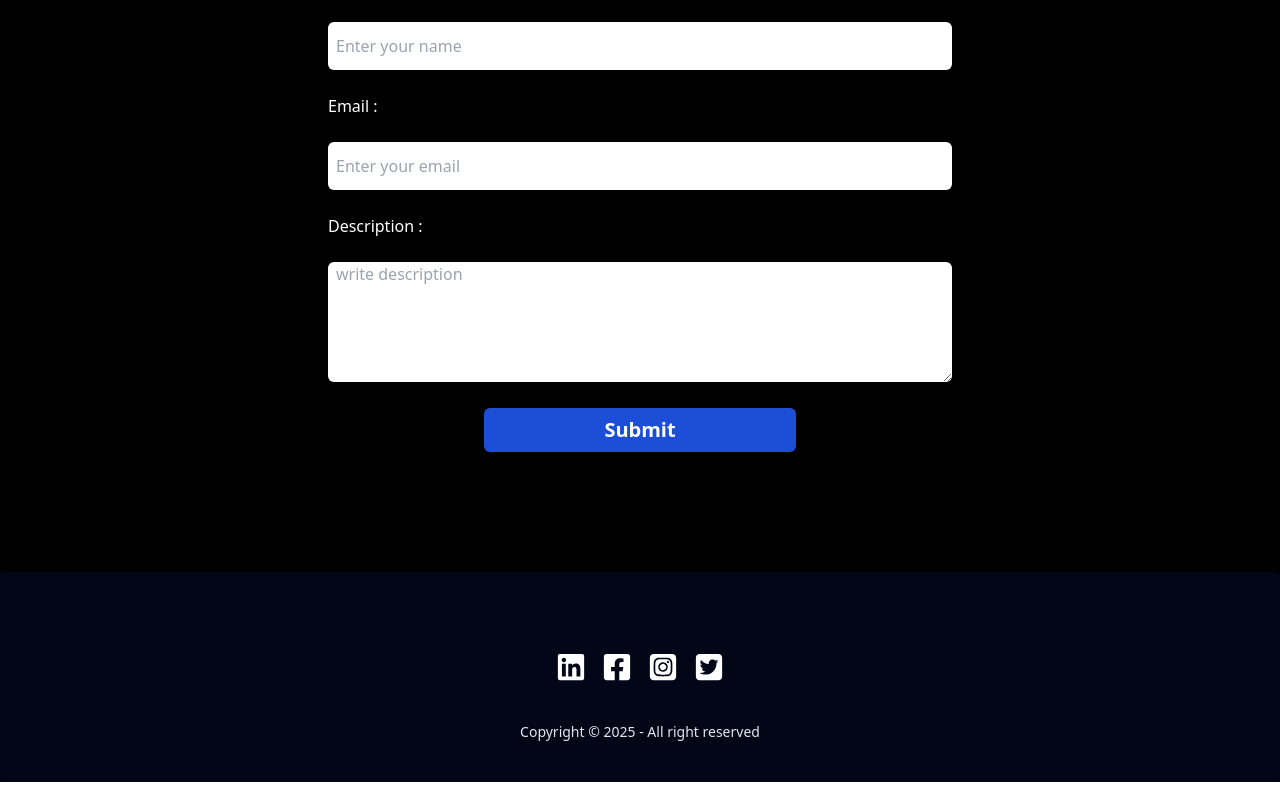
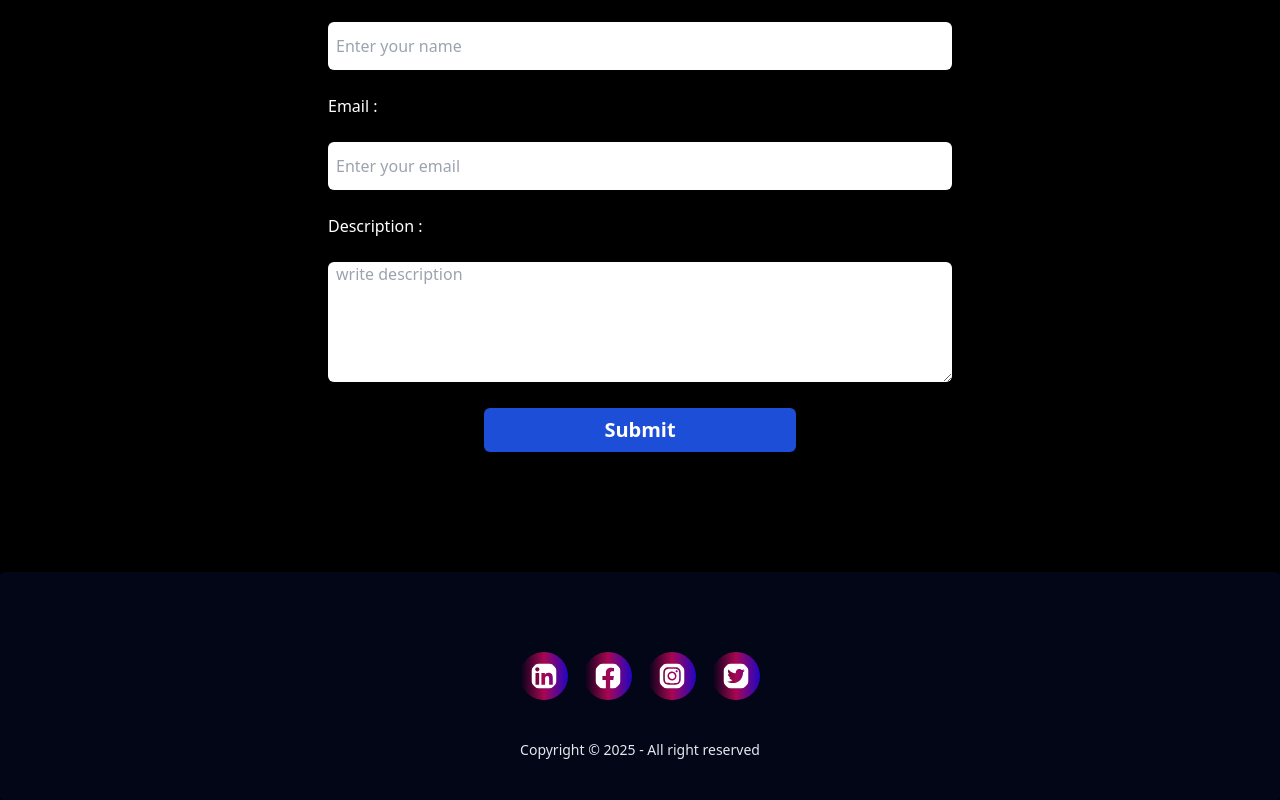
Before and after one commit to shyamkrsh/portfolio, a React (Vite) app in the folder frontend/: page /contacts in a window 1280 px wide. Shown: the part 380-1180 px from the top of the page. Built offline with nearby package versions, Linux system fonts and the light colour scheme.

Commit message:
btn styled

```diff
--- a/frontend/src/App.css
+++ b/frontend/src/App.css
@@ -12,7 +12,11 @@ body {
 .menuBtn{
     background: linear-gradient(to right, #020118, #200320, #084a64);
 }
-
+.cardBtn{
+    background: linear-gradient(to right, #020118, #a80752, #2205c4);
+    padding: 10px;
+    border-radius: 50%;
+}
 
 
 
--- a/frontend/src/components/ProjectCard.jsx
+++ b/frontend/src/components/ProjectCard.jsx
@@ -13,8 +13,8 @@ function ProjectCard({ image, title, link }) {
                 <h1 className='text-xl font-semibold text-center mt-3'>{title}</h1>
             </div>
             <div className='mt-3 flex items-center gap-5'>
-                <button className='menuBtn' onClick={() => location.href = link}><FaGithub className='text-3xl' /></button>
-                <button className='menuBtn' onClick={() => location.href = link}><FaArrowUpRightFromSquare className='text-2xl' /></button>
+                <button className='cardBtn' onClick={() => location.href = link}><FaGithub className='text-3xl' /></button>
+                <button className='cardBtn' onClick={() => location.href = link}><FaArrowUpRightFromSquare className='text-2xl' /></button>
             </div>
         </div>
     )
--- a/frontend/src/layouts/Footer.jsx
+++ b/frontend/src/layouts/Footer.jsx
@@ -12,16 +12,16 @@ function Footer() {
             <nav>
                 <div className="grid grid-flow-col gap-4">
                     <a href='https://www.linkedin.com/in/shyamkrsh/'>
-                        <FaLinkedin  className='text-white text-3xl'/>
+                        <FaLinkedin  className='text-white text-5xl cardBtn'/>
                     </a>
                     <a>
-                        <FaFacebookSquare  className='text-white text-3xl'/>
+                        <FaFacebookSquare  className='text-white text-5xl cardBtn'/>
                     </a>
                     <a>
-                        <FaSquareInstagram  className='text-white text-3xl'/>
+                        <FaSquareInstagram  className='text-white text-5xl cardBtn'/>
                     </a>
                     <a>
-                        <FaSquareTwitter  className='text-white text-3xl'/>
+                        <FaSquareTwitter  className='text-white text-5xl cardBtn'/>
                     </a>
                 </div>
             </nav>
```
